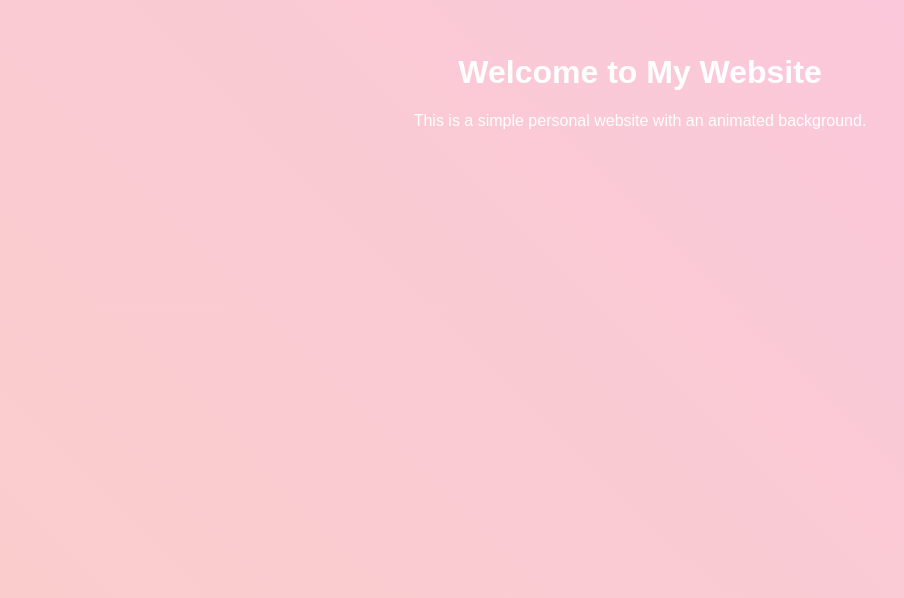
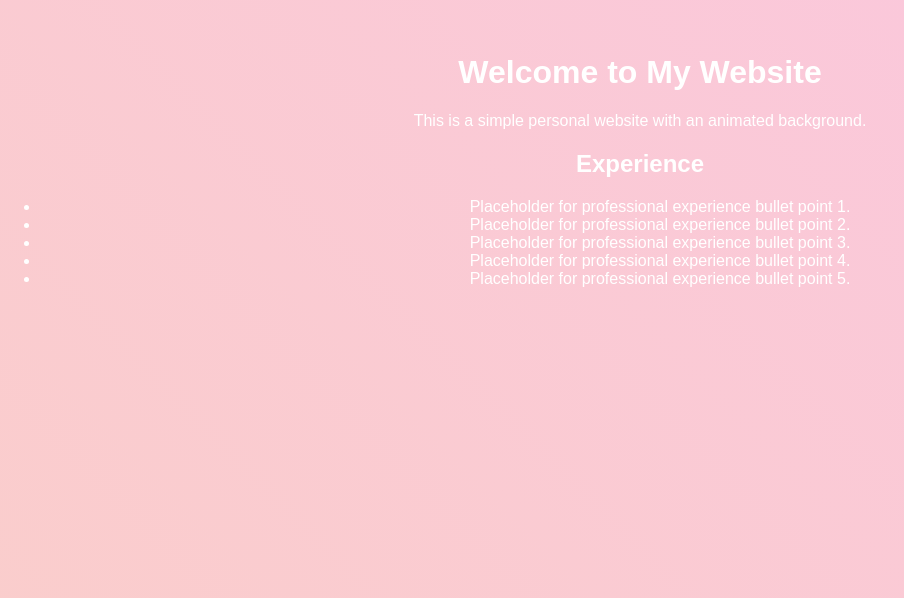
Before and after one commit to awu41/personal-website, a plain HTML site: page index.html in a window 1280 px wide. Shown: the part 202-800 px from the top of the page, without its empty margins (0-904 px from the left). Drawn offline with Linux system fonts and the light colour scheme.

Commit message:
Add list formatting

```diff
--- a/index.html
+++ b/index.html
@@ -11,6 +11,18 @@
   <div class="content">
     <h1>Welcome to My Website</h1>
     <p>This is a simple personal website with an animated background.</p>
+
+    <!-- Experience Section -->
+    <section id="experience">
+      <h2>Experience</h2>
+      <ul>
+        <li>Placeholder for professional experience bullet point 1.</li>
+        <li>Placeholder for professional experience bullet point 2.</li>
+        <li>Placeholder for professional experience bullet point 3.</li>
+        <li>Placeholder for professional experience bullet point 4.</li>
+        <li>Placeholder for professional experience bullet point 5.</li>
+      </ul>
+    </section>
   </div>
   <script src="script.js"></script>
 </body>
```
